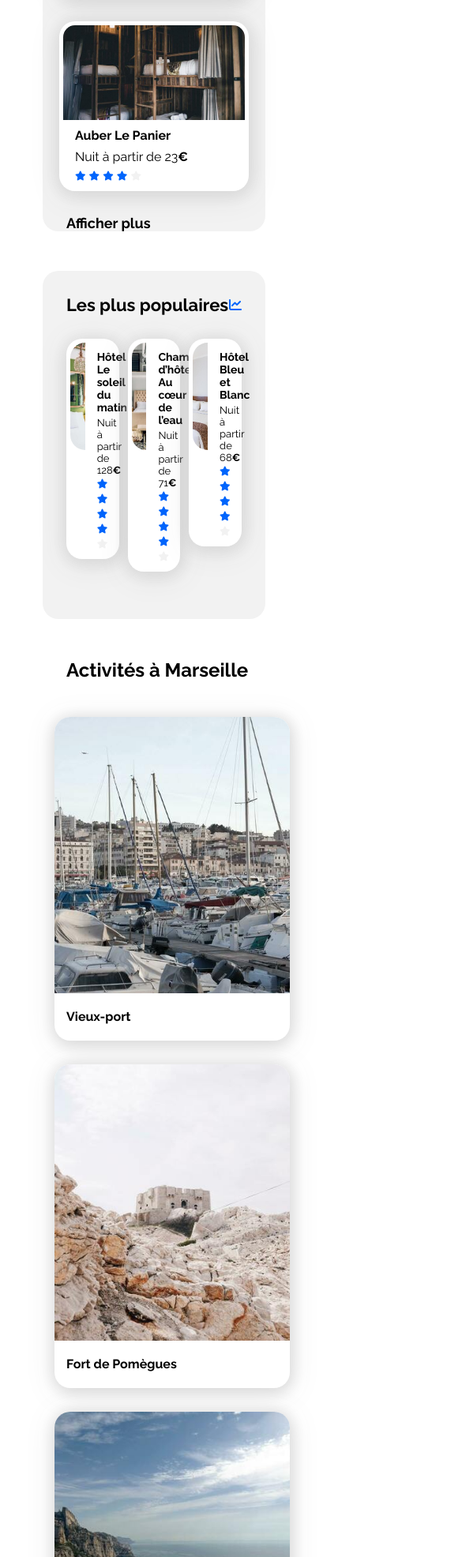
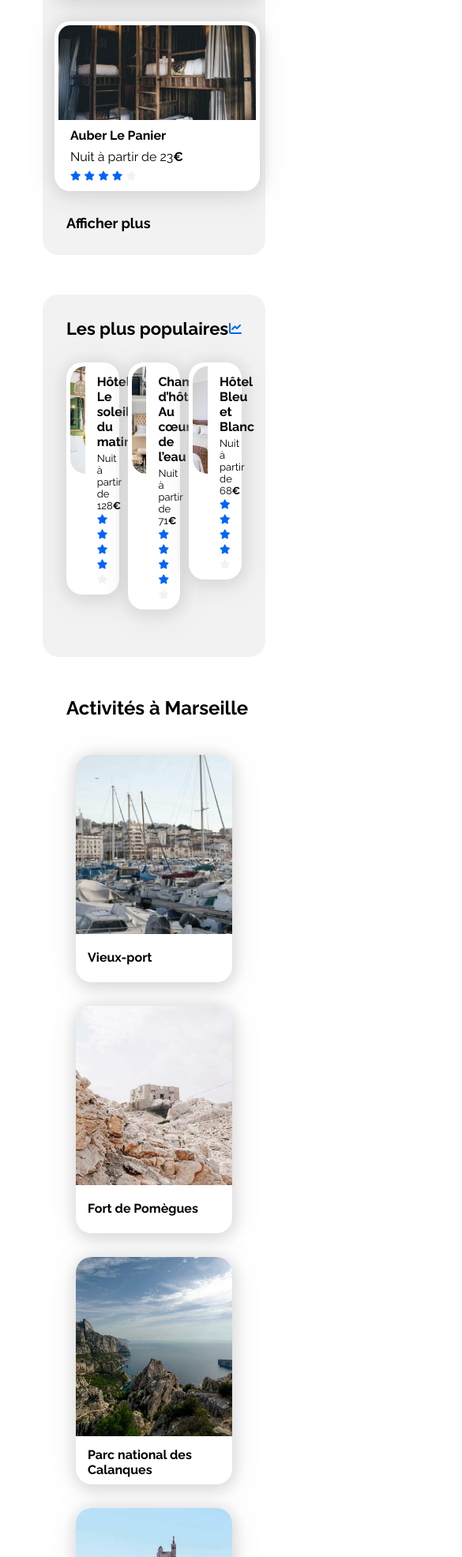
Before and after one commit to LaurieLM/Projet2_BOOKI_Lespinasse_Laurie, a plain HTML site: page index.html in a window 390 px wide. Shown: the part 1749-3721 px from the top of the page at 79% size, 585 px wide, since content can reach past the window. Drawn offline with Linux system fonts and the light colour scheme.

Commit message:
CSS tablets(1024px)

```diff
--- a/CSS/style.css
+++ b/CSS/style.css
@@ -412,6 +412,14 @@ footer {
         width: 100%;
     }
 
+    .hebergements-cards .card {
+        width: 250px;
+    }
+
+    .txt {
+        margin: 15px 0 30px 30px;
+    }
+
     .populaires {
         width: 100%;
         margin-top: 50px;
@@ -428,11 +436,28 @@ footer {
     }
 
     .populaires-cards .card-title {
-        font-size: 14px;
+        font-size: 16px;
     }
 
     .populaires-cards .card-subtitle {
         font-size: 13px;
+    }
+
+    .activites-cards .card {
+        width: 198px;
+        height: 288px;
+    }
+
+    .activites-cards img {
+        height: 227px;
+    }
+
+    #title-card_3, #title-card_4 {
+        margin: 10px 0 0 15px;
+    }
+
+    .footer-flex {
+        margin-right: 105px;
     }
 }
 
--- a/index.html
+++ b/index.html
@@ -349,7 +349,7 @@
                                 alt="Image de l'activites montrant les calanques">
                             <div class="card-content">
                                 <div class="card-txt">
-                                    <h3 class="card-title">Parc national des Calanques</h3>
+                                    <h3 class="card-title" id="title-card_3">Parc national des Calanques</h3>
                                 </div>
                         </article>
                     </a>
@@ -362,7 +362,7 @@
                                 alt="Image de l'activite montrant un village'">
                             <div class="card-content">
                                 <div class="card-txt">
-                                    <h3 class="card-title">Notre-Dame-de-la-Garde</h3>
+                                    <h3 class="card-title" id="title-card_4">Notre-Dame-de-la-Garde</h3>
                                 </div>
                             </div>
                         </article>
```
